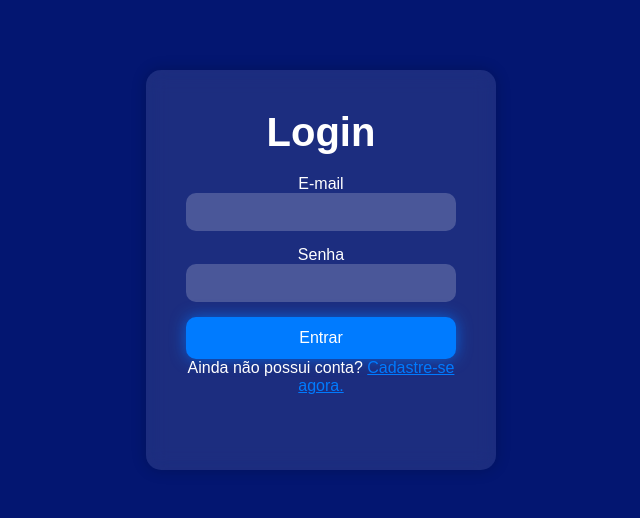
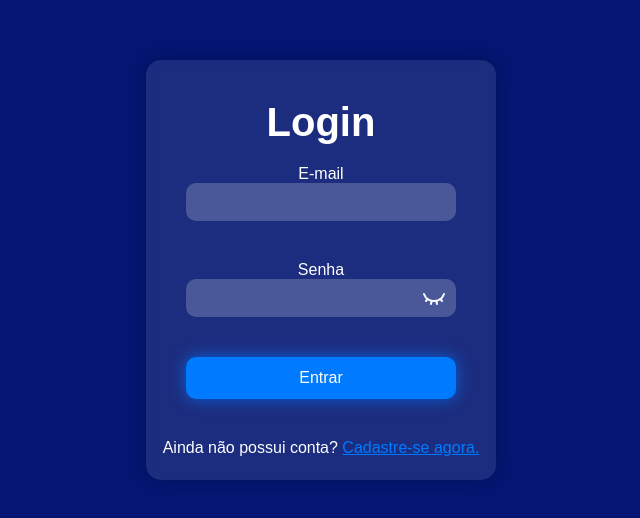
Before and after one commit to albierygs/to-do-list, a React (Create React App) app: page /to-do-list/login in a window 1280 px wide. Shown: the part 130-648 px from the top of the page, without its empty margins (319-959 px from the left). Built offline with nearby package versions, Linux system fonts and the light colour scheme; no server answers.

Commit message:
terminando ajustes formulários

```diff
--- a/package.json
+++ b/package.json
@@ -9,6 +9,7 @@
     "@testing-library/react": "^13.4.0",
     "@testing-library/user-event": "^13.5.0",
     "axios": "^1.7.7",
+    "lucide-react": "^0.453.0",
     "prop-types": "^15.8.1",
     "react": "^18.3.1",
     "react-dom": "^18.3.1",
--- a/src/components/Form/Cadastro/Formulario.jsx
+++ b/src/components/Form/Cadastro/Formulario.jsx
@@ -3,6 +3,9 @@ import { z } from 'zod'
 import { zodResolver } from '@hookform/resolvers/zod'
 import PropTypes from 'prop-types'
 import MensagemErro from '../MensagemErro'
+import { useState } from 'react'
+import { Eye, EyeClosed } from 'lucide-react'
+import style from '../../../styles/loginCadastro.module.css'
 
 
 const registerUserFormSchema = z.object({
@@ -31,6 +34,8 @@ const registerUserFormSchema = z.object({
 
 const Formulario = ({ onSubmit }) => {
 
+	const [ showPassword, setShowPassword ] = useState(false)
+
 	const {
 		register,
 		handleSubmit,
@@ -40,32 +45,52 @@ const Formulario = ({ onSubmit }) => {
 	})
 
 
+	const mudarVisibilidadeSenha = () => {
+		setShowPassword(!showPassword)
+	}
+
+
 	return (
 		<form onSubmit={handleSubmit(onSubmit)}>
 
 			<label htmlFor="name">Nome</label>
 			<input
+				className={style.input}
 				type="text"
 				{...register('name')}
 			/>
+			<div className={style.divErro}>
 				{errors.name && <MensagemErro mensagem={errors.name.message} />}
+			</div>
 
 			<label htmlFor="email">Email</label>
 			<input
+				className={style.input}
 				type="email"
 				{...register('email')}
 			/>
+			<div className={style.divErro}>
 				{errors.email && <MensagemErro mensagem={errors.email.message} />}
+			</div>
 
 			<label htmlFor="password">Senha</label>
+			<div className={style.containerSenha}>
 				<input
-				type="password"
+					className={style.inputSenha}
+					type={showPassword ? 'text' : 'password'}
 					placeholder='No mínimo 6 caracteres'
 					{...register('password')}
 				/>
+				<span className={style.iconeSenha} >{showPassword
+					? <Eye  onClick={mudarVisibilidadeSenha}/>
+					: <EyeClosed onClick={mudarVisibilidadeSenha}/>}
+				</span>
+			</div>
+			<div className={style.divErro}>
 				{errors.password && <MensagemErro mensagem={errors.password.message} />}
+			</div>
 
-			<button type="submit">Cadastrar</button>
+			<button type="submit" className={style.button}>Cadastrar</button>
 
 		</form>
 	)
--- a/src/components/Form/Login/Formulario.jsx
+++ b/src/components/Form/Login/Formulario.jsx
@@ -3,6 +3,9 @@ import { z } from 'zod'
 import { zodResolver } from '@hookform/resolvers/zod'
 import PropTypes from 'prop-types'
 import MensagemErro from '../MensagemErro'
+import { useState } from 'react'
+import { Eye, EyeClosed } from 'lucide-react'
+import style from '../../../styles/loginCadastro.module.css'
 
 
 const loginUserFormSchema = z.object({
@@ -17,6 +20,8 @@ const loginUserFormSchema = z.object({
 
 const Formulario = ({ onSubmit }) => {
 
+	const [ showPassword, setShowPassword ] = useState(false)
+
 	const {
 		register,
 		handleSubmit,
@@ -26,24 +31,45 @@ const Formulario = ({ onSubmit }) => {
 	})
 
 
+	const mudarVisibilidadeSenha = () => {
+		setShowPassword(!showPassword)
+	}
+
+
 	return (
 		<form onSubmit={handleSubmit(onSubmit)}>
 
+			<div className={style.containerCampos}>
 				<label htmlFor="email">E-mail</label>
 				<input
+					className={style.input}
 					type="email"
 					{...register('email')}
 				/>
+				<div className={style.divErro}>
 					{errors.email && <MensagemErro mensagem={errors.email.message} />}
+				</div>
+			</div>
 
+			<div className={style.containerCampos}>
 				<label htmlFor="password">Senha</label>
+				<div className={style.containerSenha}>
 					<input
-				type="password"
+						className={style.inputSenha}
+						type={showPassword ? 'text' : 'password'}
 						{...register('password')}
 					/>
+					<span className={style.iconeSenha} >{showPassword
+						? <Eye  onClick={mudarVisibilidadeSenha}/>
+						: <EyeClosed onClick={mudarVisibilidadeSenha}/>}
+					</span>
+				</div>
+				<div className={style.divErro}>
 					{errors.password && <MensagemErro mensagem={errors.password.message} />}
+				</div>
+			</div>
 
-			<button type="submit">Entrar</button>
+			<button type="submit" className={style.button}>Entrar</button>
 
 		</form>
 	)
--- a/src/components/Form/MensagemErro.jsx
+++ b/src/components/Form/MensagemErro.jsx
@@ -1,8 +1,16 @@
 import style from '../../styles/loginCadastro.module.css'
+import { TriangleAlert } from 'lucide-react'
 
-const MensagemErro = ({ mensagem }) => {
+const MensagemErro = ({ mensagem, tipo = 'padrao' }) => {
   return (
-    <span className={style.erro}>{mensagem}</span>
+    <>
+      {tipo === 'popup'
+        ? <div className={style.divErroPopup}>
+            <span><TriangleAlert size={20} /> {mensagem}</span>
+          </div>
+        : <span className={style.erro}>{mensagem}</span>
+      }
+    </>
   )
 }
 
--- a/src/pages/Cadastro.jsx
+++ b/src/pages/Cadastro.jsx
@@ -4,7 +4,7 @@ import style from '../styles/loginCadastro.module.css'
 
 import usersService from '../services/users.js';
 import loginService from '../services/login.js';
-import { useState } from 'react';
+import { useEffect, useState } from 'react';
 import Title from '../components/Form/Title.jsx';
 import MensagemErro from '../components/Form/MensagemErro.jsx';
 import Footer from '../components/Form/Footer.jsx';
@@ -15,6 +15,11 @@ const Cadastro = () => {
 	const navigate = useNavigate()
 
 	const [ emailError, setEmailError ] = useState(null)
+
+
+	useEffect(() => {
+		document.title = 'Cadastro'
+	}, [])
 
 
 	/**
@@ -37,7 +42,7 @@ const Cadastro = () => {
 				setEmailError('E-mail já cadastrado')
 				setTimeout(() => {
 					setEmailError(null)
-				}, 5000)
+				}, 10000)
 			}
 		}
 
@@ -56,9 +61,9 @@ const Cadastro = () => {
 
 
 	return (
-		<main className={style.form}>
-			<div>
-				{emailError && <MensagemErro mensagem={emailError} />}
+		<main>
+			{emailError && <MensagemErro mensagem={emailError} tipo='popup' />}
+			<div className={style.cadastroBox}>
 				<Title texto='Cadastro' />
 				<Form onSubmit={cadastrar} />
 				<Footer tela='cadastro'/>
--- a/src/pages/Login.jsx
+++ b/src/pages/Login.jsx
@@ -1,11 +1,12 @@
 import { useNavigate } from 'react-router-dom'
+import { useEffect, useState } from 'react';
+
 
 import Form from "../components/Form/Login/Formulario.jsx"
 import Title from '../components/Form/Title.jsx';
 import style from '../styles/loginCadastro.module.css'
 
 import loginService from'../services/login.js';
-import { useState } from 'react';
 import MensagemErro from '../components/Form/MensagemErro.jsx';
 import Footer from '../components/Form/Footer.jsx';
 
@@ -15,6 +16,11 @@ const Login = () => {
 	const navigate = useNavigate()
 
 	const [ credenciaisError, setCredenciaisError ] = useState(null)
+
+
+	useEffect(() => {
+		document.title = 'Login'
+	}, [])
 
 
 	/**
@@ -38,16 +44,16 @@ const Login = () => {
 				setCredenciaisError('E-mail ou senha incorretos')
 				setTimeout(() => {
 					setCredenciaisError(null)
-				}, 5000)
+				}, 10000)
 			}
 		}
 	}
 
 
 	return (
-		<main className={style.form}>
-			<div>
-				{credenciaisError && <MensagemErro mensagem={credenciaisError} />}
+		<main>
+			{credenciaisError && <MensagemErro mensagem={credenciaisError} tipo='popup' />}
+			<div className={style.loginBox}>
 				<Title texto='Login' />
 				<Form
 					onSubmit={logar}
--- a/src/styles/loginCadastro.module.css
+++ b/src/styles/loginCadastro.module.css
@@ -3,10 +3,9 @@
   margin-bottom: 20px;
 }
 
-.form input {
+.input {
   width: 100%;
   padding: 10px;
-  margin-bottom: 15px;
   border-radius: 10px;
   border: none;
   outline: none;
@@ -15,11 +14,7 @@
   font-size: 16px;
 }
 
-.form input::placeholder {
-  color: #ccc;
-}
-
-.form button {
+.button {
   width: 100%;
   padding: 12px;
   background-color: #007BFF;
@@ -31,12 +26,11 @@
   box-shadow: 0 0 15px rgba(0, 123, 255, 0.7);
 }
 
-.form button:hover {
+.button:hover {
   background-color: #0056b3;
 }
 
-
-.form div{
+.cadastroBox{
   background: rgba(255, 255, 255, 0.1);
   backdrop-filter: blur(10px);
   padding: 40px;
@@ -45,18 +39,84 @@
   text-align: center;
   color: #fff;
   width: 350px;
-  height: 400px;
+  height: 520px;
   flex-direction: column;
   justify-content: center;
 }
 
+.loginBox{
+  background: rgba(255, 255, 255, 0.1);
+  backdrop-filter: blur(10px);
+  padding: 40px;
+  border-radius: 15px;
+  box-shadow: 0 0 15px rgba(0, 0, 0, 0.2);
+  text-align: center;
+  color: #fff;
+  width: 350px;
+  height: 420px;
+  flex-direction: column;
+  justify-content: center;
+}
+
+.divErro {
+  min-height: 40px;
+}
+
 .erro {
-  display: flex;
   color: rgb(255, 0, 0);
   align-items: center;
   justify-content: center;
 }
 
+.divErroPopup {
+  position: absolute;
+  top: 0;
+  left: 50%;
+  transform: translateX(-50%);
+  margin-top: 40px;
+  width: 350px;
+  height: 50px;
+  border-radius: 15px;
+  background-color: rgba(255, 255, 255, 0.614);
+  border: 2px solid red;
+  display: flex;
+  justify-content: center;
+  align-items: center;
+  color: red;
+  font-size: 20px;
+}
+
+.footer {
+  left: 0;
+  position: absolute;
+  margin-top: 40px;
+  width: 100%;
+  font-size: 16px;
+}
+
 .footer a {
   color: #007BFF;
 }
+
+.containerSenha {
+  position: relative;
+}
+
+.inputSenha {
+  width: 100%;
+  padding: 10px 45px 10px 10px;
+  border-radius: 10px;
+  border: none;
+  outline: none;
+  background: rgba(255, 255, 255, 0.2);
+  color: #fff;
+  font-size: 16px;
+}
+
+.iconeSenha {
+  position: absolute;
+  right: 10px;
+  top: 55%;
+  transform: translateY(-50%);
+  cursor: pointer;
+}
```
Also changed, not shown: src/components/Form/Footer.jsx (+6 -2 lines), 2 other files (tests, documents, lock files or other folders). Lines whose indentation alone changed are shown as unchanged.
